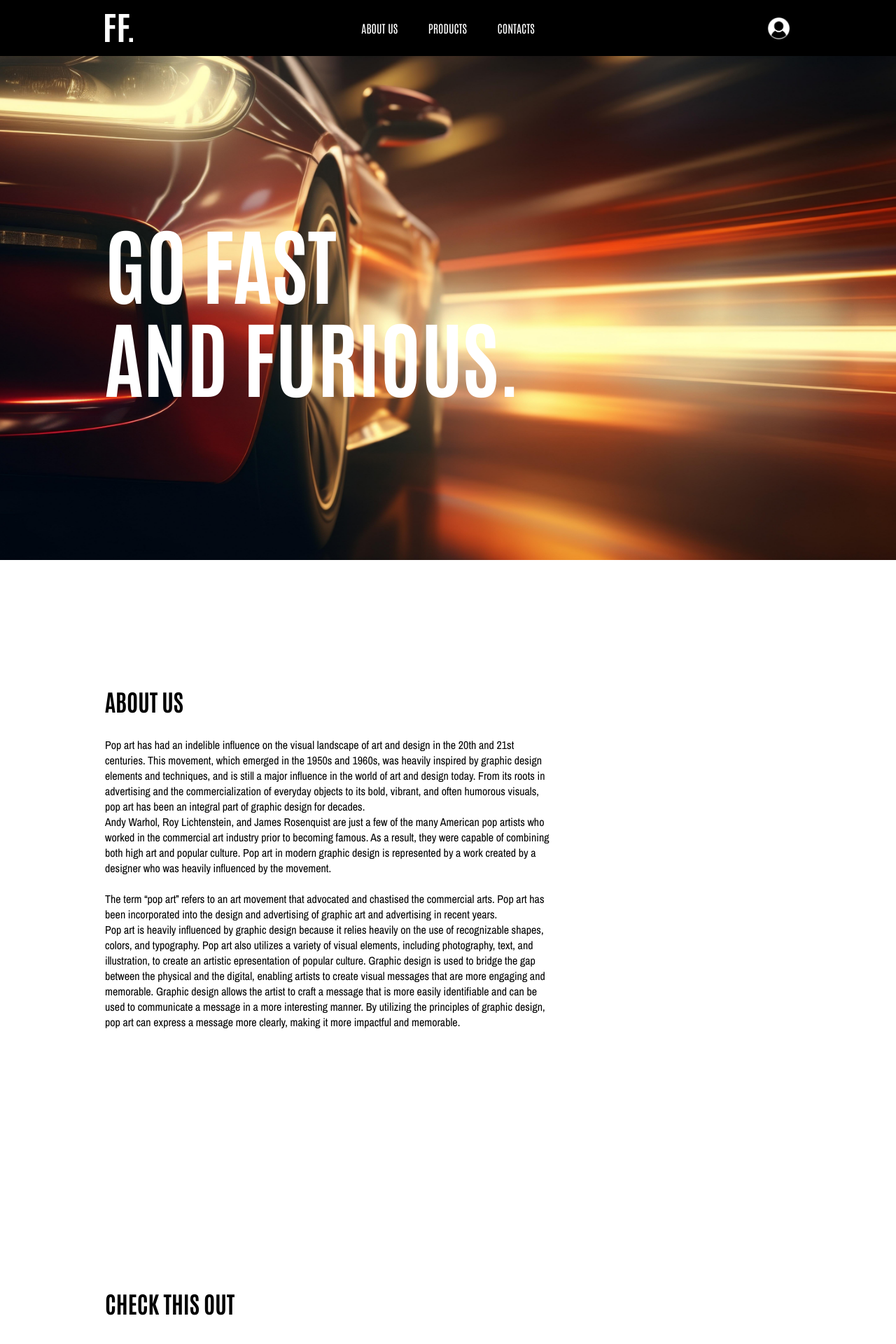
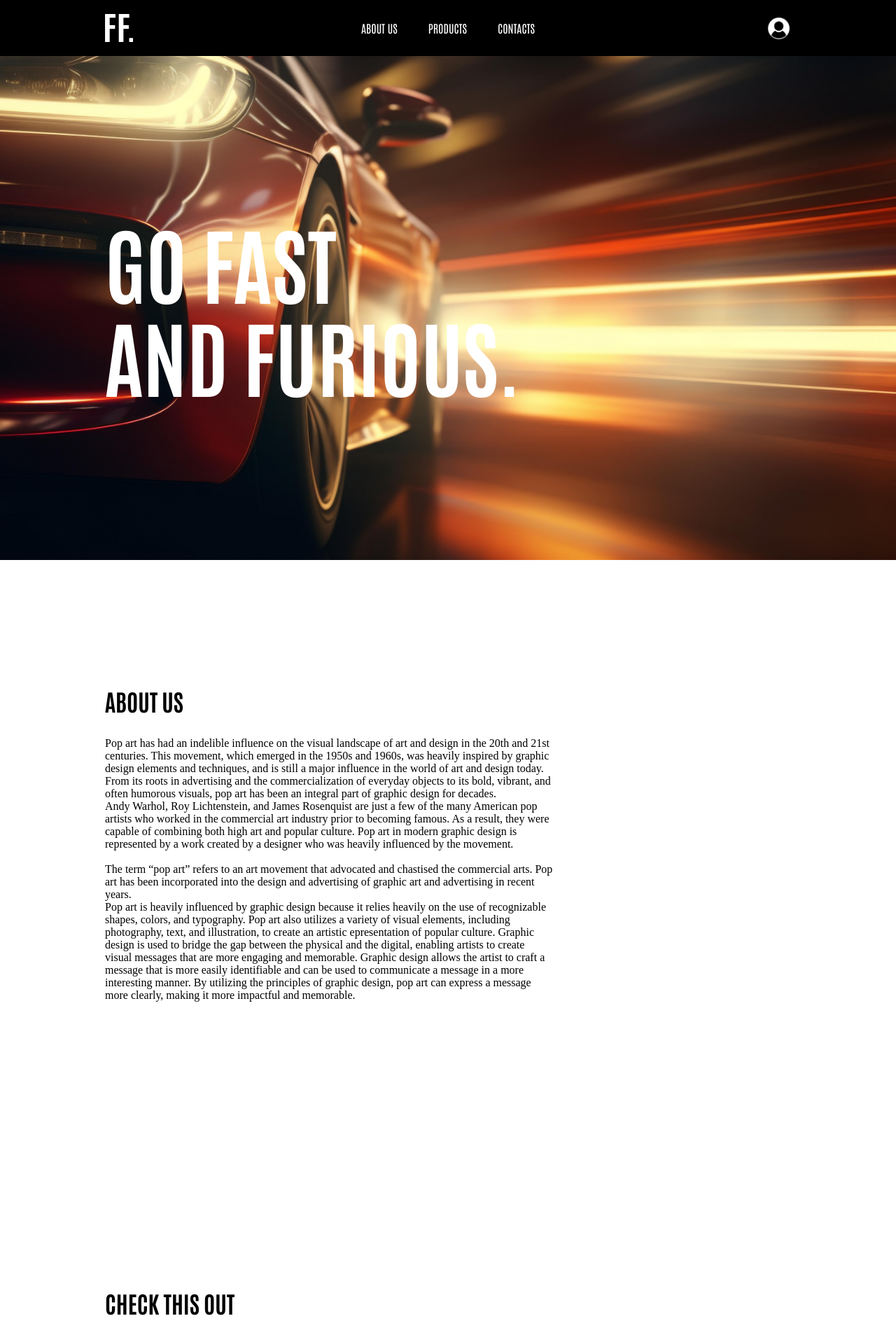
Before and after one commit to ResendeCarolina/FF_SI_2024, a PHP site: page /PHP/cliente/homepage.php in a window 1280 px wide. Shown: the top 1920 px of the page at 70% size. Run offline with PHP 8.4, Linux system fonts and the light colour scheme.

Commit message:
Atualizei o main.css também

```diff
--- a/CSS/main.css
+++ b/CSS/main.css
@@ -128,8 +128,6 @@ html {
   box-sizing: border-box;
   padding: 0;
   margin: 0;
-  font-family: "Archivo Narrow", sans-serif;
-  color: blacK;
 }
 
 .firstSection {
@@ -213,7 +211,6 @@ html {
   box-sizing: border-box;
   padding: 0;
   margin: 0;
-  font-family: "Archivo Narrow", sans-serif;
 }
 
 header {
@@ -267,7 +264,6 @@ header {
   box-sizing: border-box;
   padding: 0;
   margin: 0;
-  font-family: "Archivo Narrow", sans-serif;
 }
 
 footer {
```
Also changed, not shown: 1 other file.
